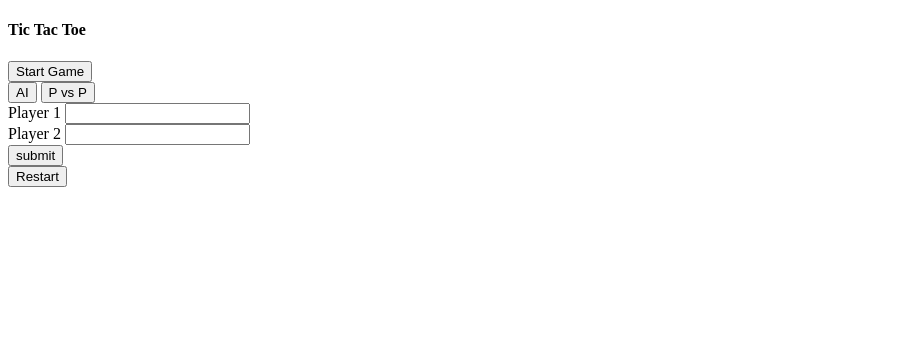
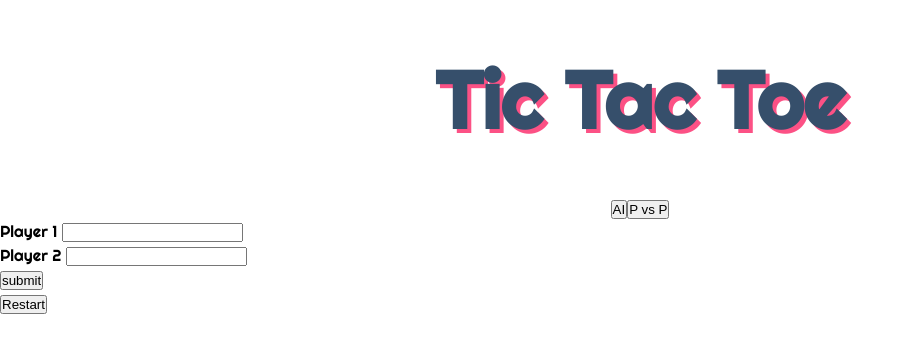
Before and after one commit to Novachaos82/Tic-Tac-Toe, a plain HTML site: page index.html in a window 1280 px wide. Shown: the whole page, without its empty margins (0-914 px from the left). Drawn offline with Linux system fonts and the light colour scheme; a web font is replaced by a local one.

Commit message:
few css add

```diff
--- a/index.html
+++ b/index.html
@@ -5,12 +5,17 @@
     <meta http-equiv="X-UA-Compatible" content="IE=edge" />
     <meta name="viewport" content="width=device-width, initial-scale=1.0" />
     <title>Tic tac toe</title>
+    <link rel="stylesheet" href="./styles.css" />
+    <script defer src="./main.js"></script>
   </head>
   <body>
     <div class="navbar">
-      <h4>Tic Tac Toe</h4>
+      <h1>
+        <span class="text-color-nav">Tic</span> Tac
+        <span class="text-color-nav">Toe</span>
+      </h1>
     </div>
-    <button id="startGame">Start Game</button>
+    <button id="startGame" class="hidden">Start Game</button>
     <div id="modeSelectDiv">
       <button id="Bot">AI</button>
       <button id="Player">P vs P</button>
--- a/styles.css
+++ b/styles.css
@@ -0,0 +1,60 @@
+@import url("https://fonts.googleapis.com/css2?family=Inconsolata:wght@500&family=Poppins:wght@300&family=Righteous&family=Spline+Sans+Mono:wght@300&display=swap");
+:root {
+  --red: #fc5185;
+  --gray: #364f6b;
+  --light-white: #f0f0f0;
+  --blue: #43dde6;
+  --purple: #645191;
+}
+* {
+  margin: 0;
+  padding: 0;
+  box-sizing: border-box;
+}
+
+body {
+  font-family: "Righteous", cursive;
+  line-height: 1.5;
+}
+
+.navbar {
+  display: grid;
+  width: 100vh;
+  /*align-items: center;*/
+  justify-content: center;
+  margin: 5vh auto;
+  text-align: center;
+}
+
+.navbar h1 {
+  color: var(--gray);
+  font-size: 5rem;
+  text-shadow: 4px 4px var(--red);
+}
+
+#startGame {
+  display: flex;
+  align-items: center;
+  justify-content: center;
+  margin: 0 auto;
+  padding: 10px 5px;
+  background: linear-gradient(to right, var(--red), var(--purple));
+  color: white;
+  font-weight: 600;
+  font-size: 16px;
+  border: none;
+  letter-spacing: 0.1rem;
+  border-radius: 0.25rem;
+  /*z-index: -1;*/
+}
+
+#startGame.hidden {
+  display: none;
+}
+
+#modeSelectDiv {
+  display: flex;
+  align-items: center;
+  justify-content: center;
+  margin: 0 auto;
+}
```
